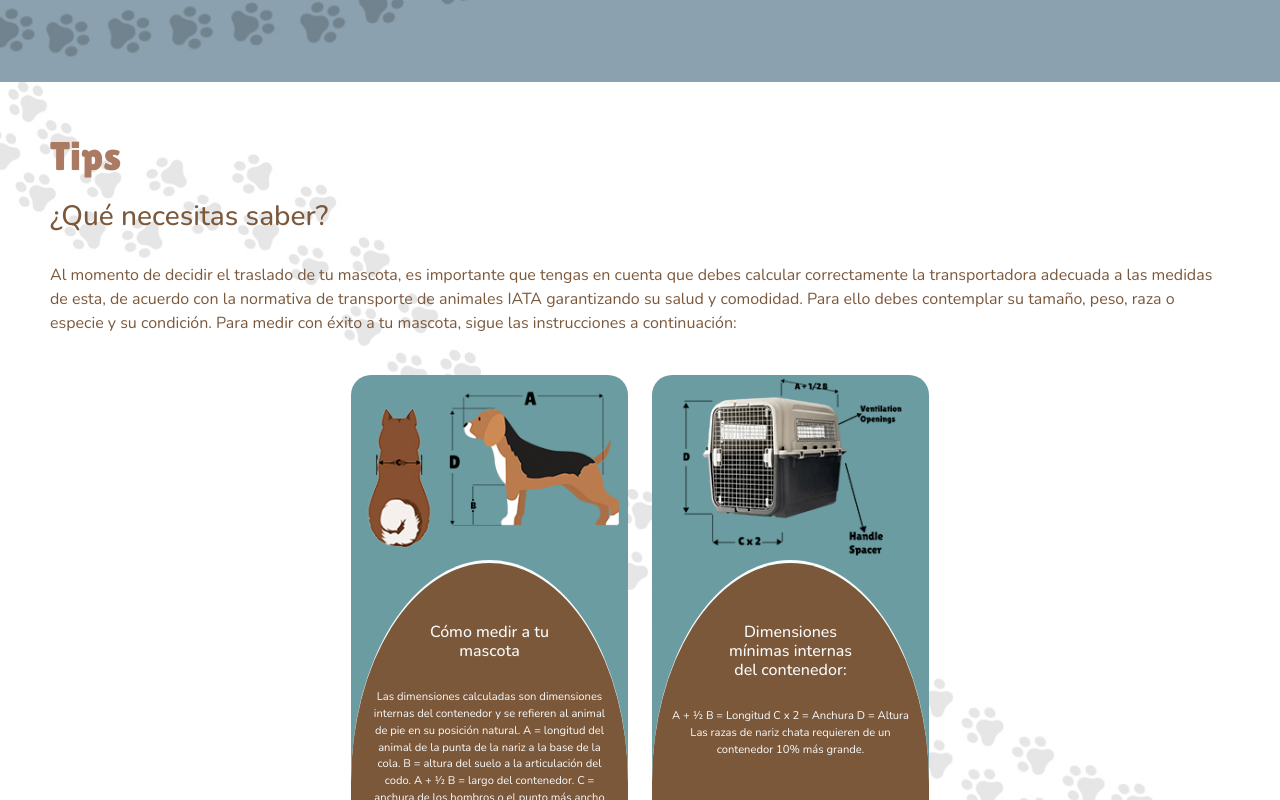
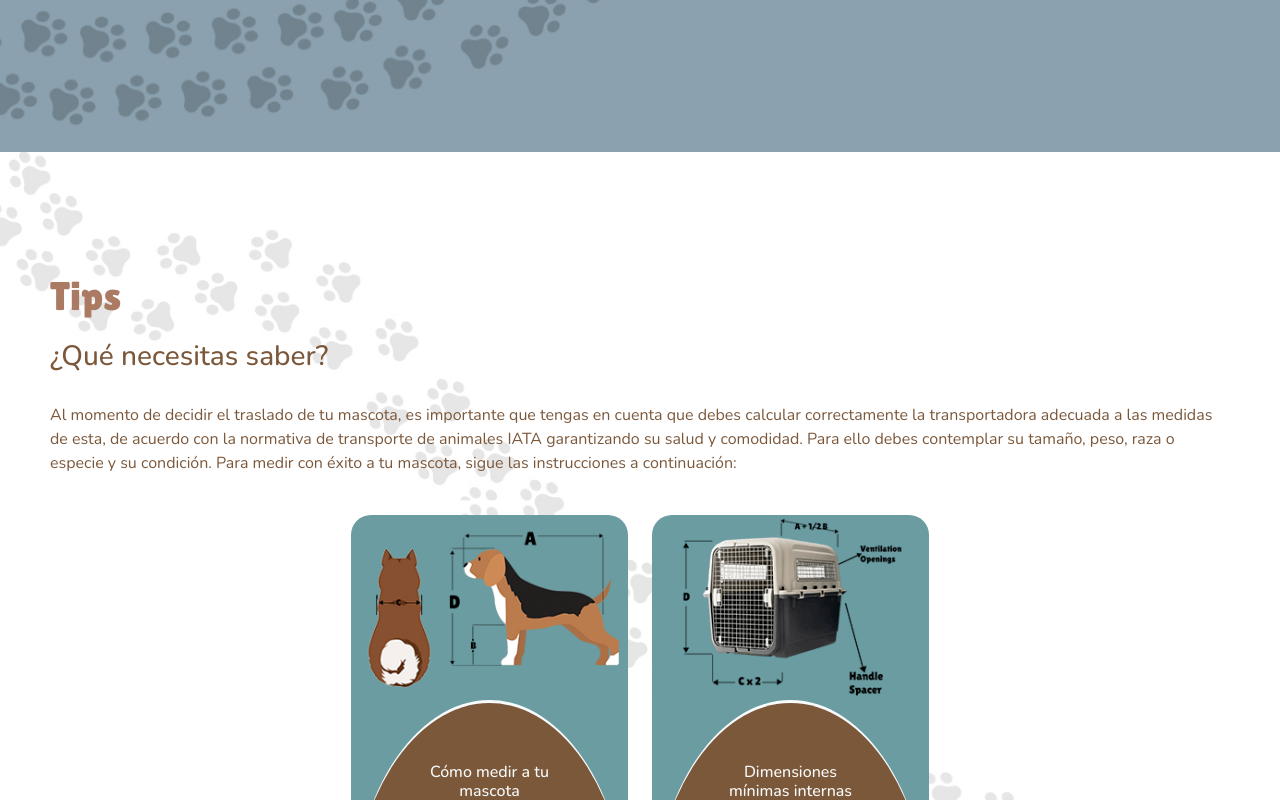
Before and after one commit to fstempler/animatesTravel, a React (Vite) app: page / in a window 1280 px wide. Shown: the part 1720-2520 px from the top of the page. Built offline with nearby package versions, Linux system fonts and the light colour scheme.

Commit message:
Fix Sections Titles Position on Navigatios / Fix Contact Title

```diff
--- a/src/Components/Contact/contact.css
+++ b/src/Components/Contact/contact.css
@@ -18,6 +18,7 @@
 /* FORM HANDLES */
 
 .contact__Form-Container{
+    margin-top: 70px;
     padding: 50px;
 }
 .contact__Form-Title{
--- a/src/Components/Navbar/Navbar.jsx
+++ b/src/Components/Navbar/Navbar.jsx
@@ -1,6 +1,7 @@
 import './navbar.css';
 import Logo from '../../assets/logo/logoRoundSM.png'
 import { HashLink as Link } from 'react-router-hash-link';
+// import { Link } from 'react-router-dom';
 import { useTranslation } from 'react-i18next';
 
 
@@ -27,7 +28,7 @@ const Navbar = () => {
                 <div className="collapse navbar-collapse justify-content-end" id="navbarSupportedContent">
                     <ul className="navbar-nav mb-2 mb-lg-0 ms-auto">
                         <li className="nav-item">
-                             <Link className="nav-link" aria-current="page" to="#services">{t('services')}</Link>
+                             <Link className="nav-link" aria-current="page" to="#services">{t('services')} </Link>
                         </li>
                         <li className="nav-item">
                             <Link className="nav-link" aria-current="page" to="#tips">{t('tips')}</Link>
--- a/src/Components/Title/title.css
+++ b/src/Components/Title/title.css
@@ -1,3 +1,4 @@
 .title__Text{
     font-family: 'Lilita One', sans-serif;
+    margin-top: 70px;
 }
```
Also changed, not shown: src/Components/Contact/Contact.jsx (line endings or trailing spaces).
